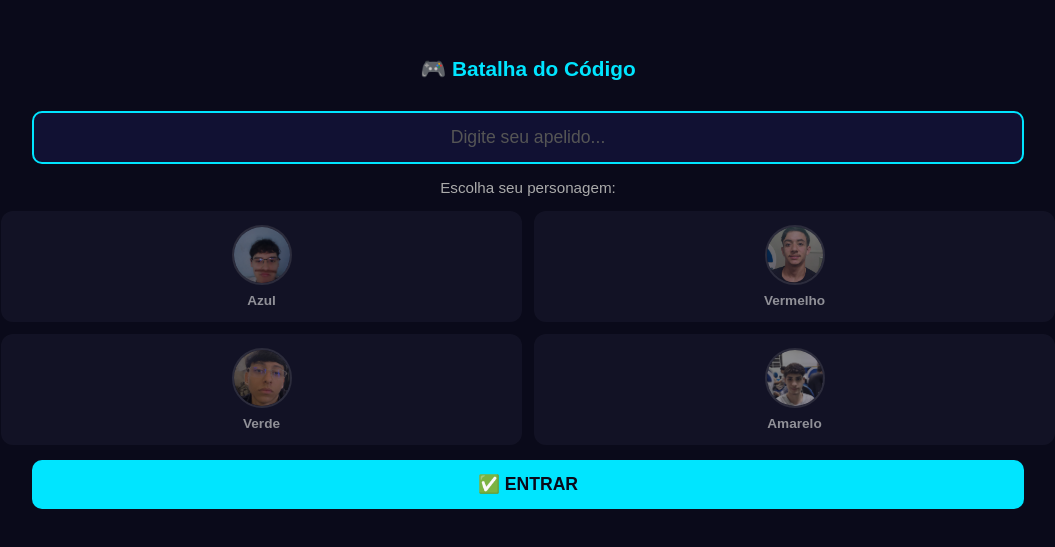
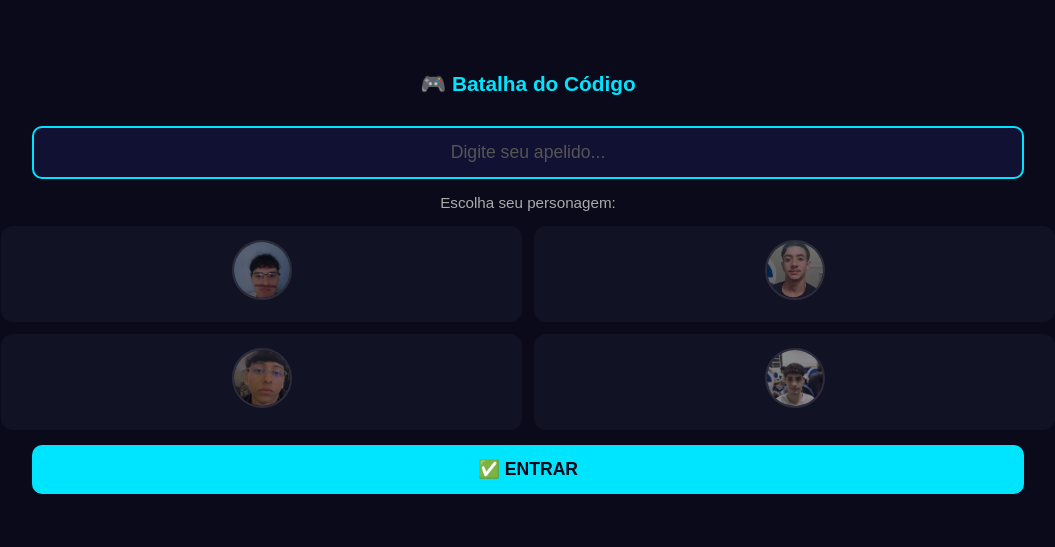
Before and after one commit to afabbetmig-hash/batalha-do-codigo, a website: page controle.html in a window 1280 px wide. Shown: the part 107-654 px from the top of the page, without its empty margins (112-1167 px from the left). Drawn offline with nearby package versions, Linux system fonts and the light colour scheme; no server answers.

Commit message:
atualizacao final

```diff
--- a/controle.html
+++ b/controle.html
@@ -217,19 +217,19 @@
     <div id="escolha">
       <button class="btn-tanque" id="btn-azul"     onclick="escolherTanque('tanque1')">
         <img src="/foto1.jpeg" alt="Jogador 1">
-        <span>Azul</span>
+        <span></span>
       </button>
       <button class="btn-tanque" id="btn-vermelho" onclick="escolherTanque('tanque2')">
         <img src="/foto2.jpeg" alt="Jogador 2">
-        <span>Vermelho</span>
+        <span></span>
       </button>
       <button class="btn-tanque" id="btn-verde"   onclick="escolherTanque('tanque3')">
         <img src="/foto3.jpeg" alt="Jogador 3">
-        <span>Verde</span>
+        <span></span>
       </button>
       <button class="btn-tanque" id="btn-amarelo" onclick="escolherTanque('tanque4')">
         <img src="/foto4.jpeg" alt="Jogador 4">
-        <span>Amarelo</span>
+        <span></span>
       </button>
     </div>
     <button id="btn-entrar" onclick="entrar()">✅ ENTRAR</button>
```
Also changed, not shown: index.html (+0 -1 lines).
